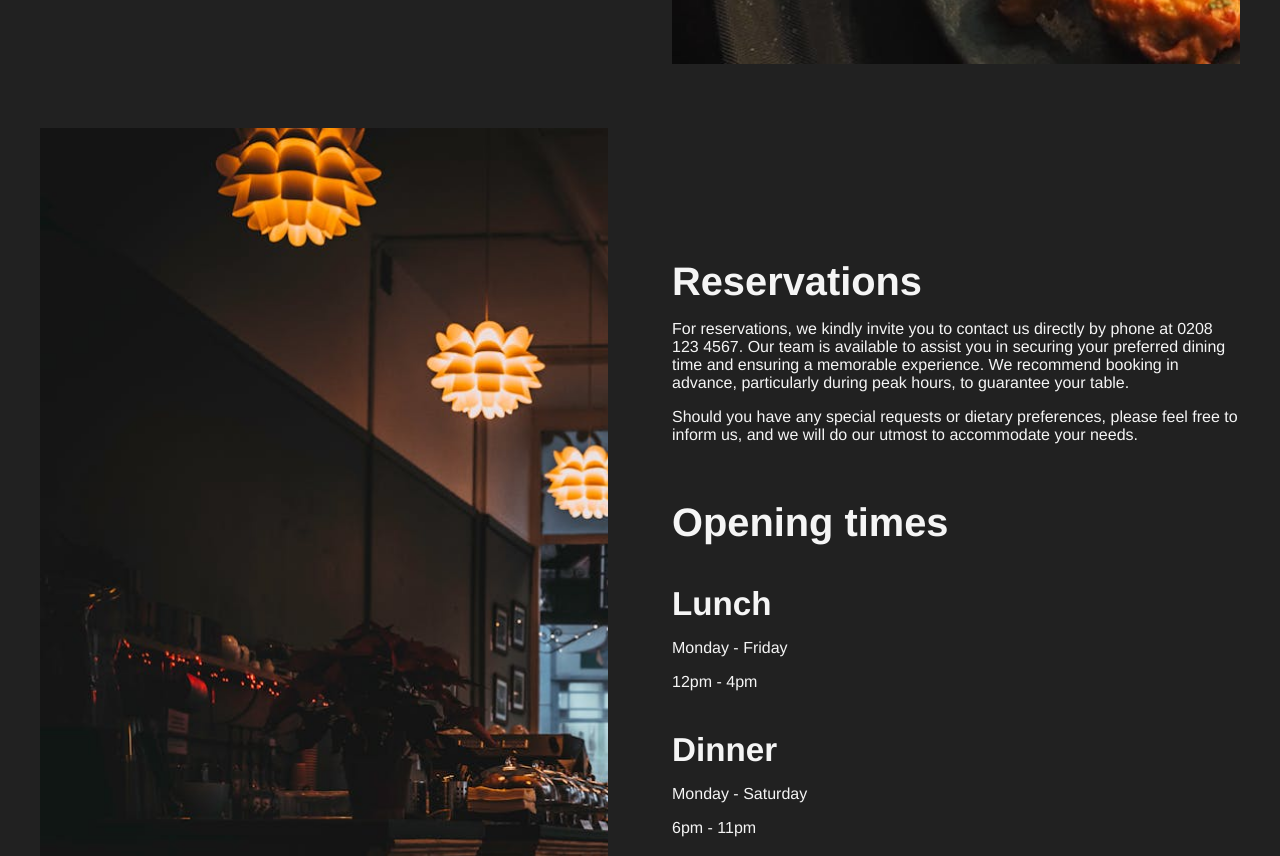
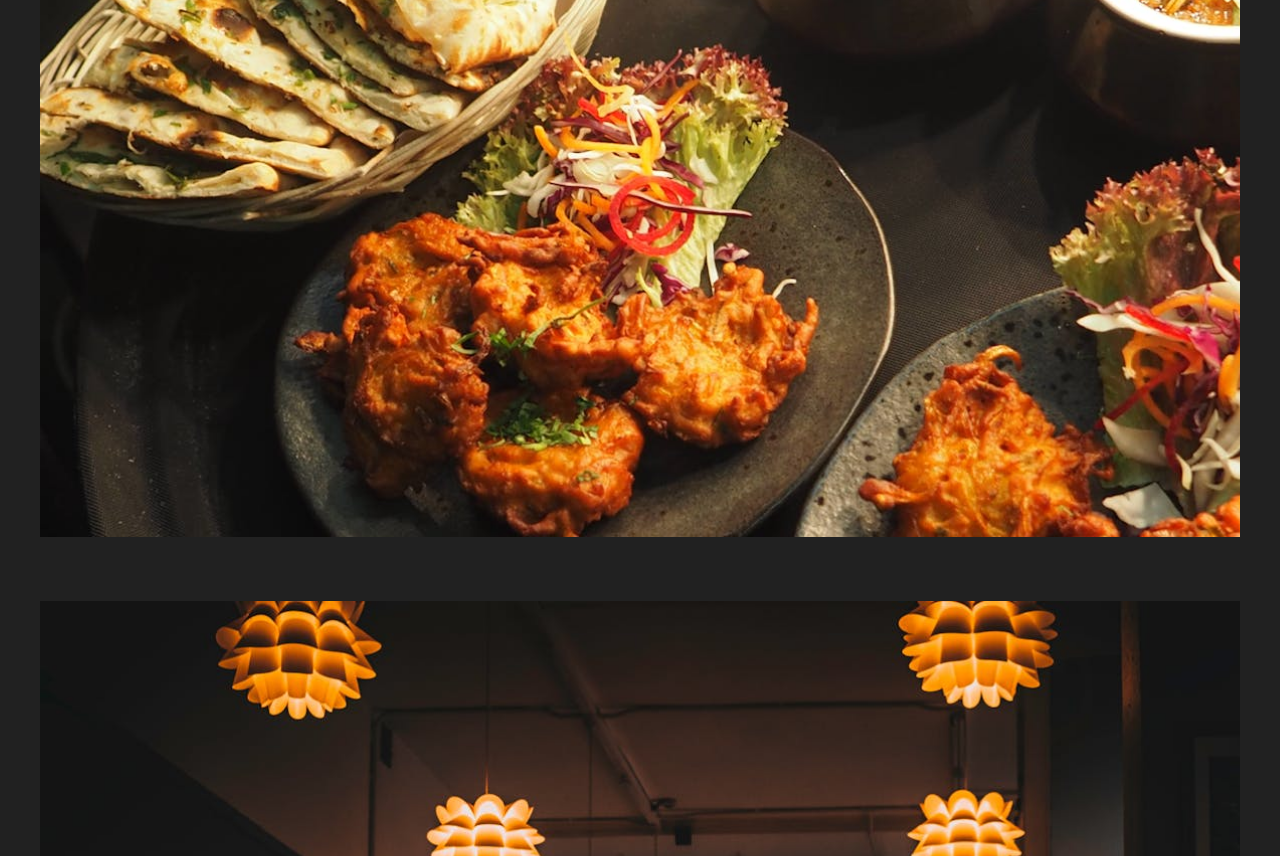
Before and after one commit to saleemrawn/restaurant-page, a website built with webpack: page src/template.html in a window 1280 px wide. Shown: the part 2220-3076 px from the top of the page. Built offline with nearby package versions, Linux system fonts and the light colour scheme; a web font is replaced by a local one.

Commit message:
Update section containers to auto-fill, minmax
'Our menu', 'Reservations' columns updated for improved responsiveness

```diff
--- a/src/home.css
+++ b/src/home.css
@@ -40,7 +40,7 @@
   justify-content: center;
   gap: 64px;
   grid-template-rows: 1fr;
-  grid-template-columns: repeat(2, 1fr);
+  grid-template-columns: repeat(auto-fill, minmax(45vw, auto));
   padding: 0 40px;
 }
 
@@ -65,7 +65,7 @@
   justify-content: center;
   gap: 64px;
   grid-template-rows: 1fr;
-  grid-template-columns: repeat(2, 1fr);
+  grid-template-columns: repeat(auto-fill, minmax(45vw, auto));
   padding: 0 40px;
 }
 
```
